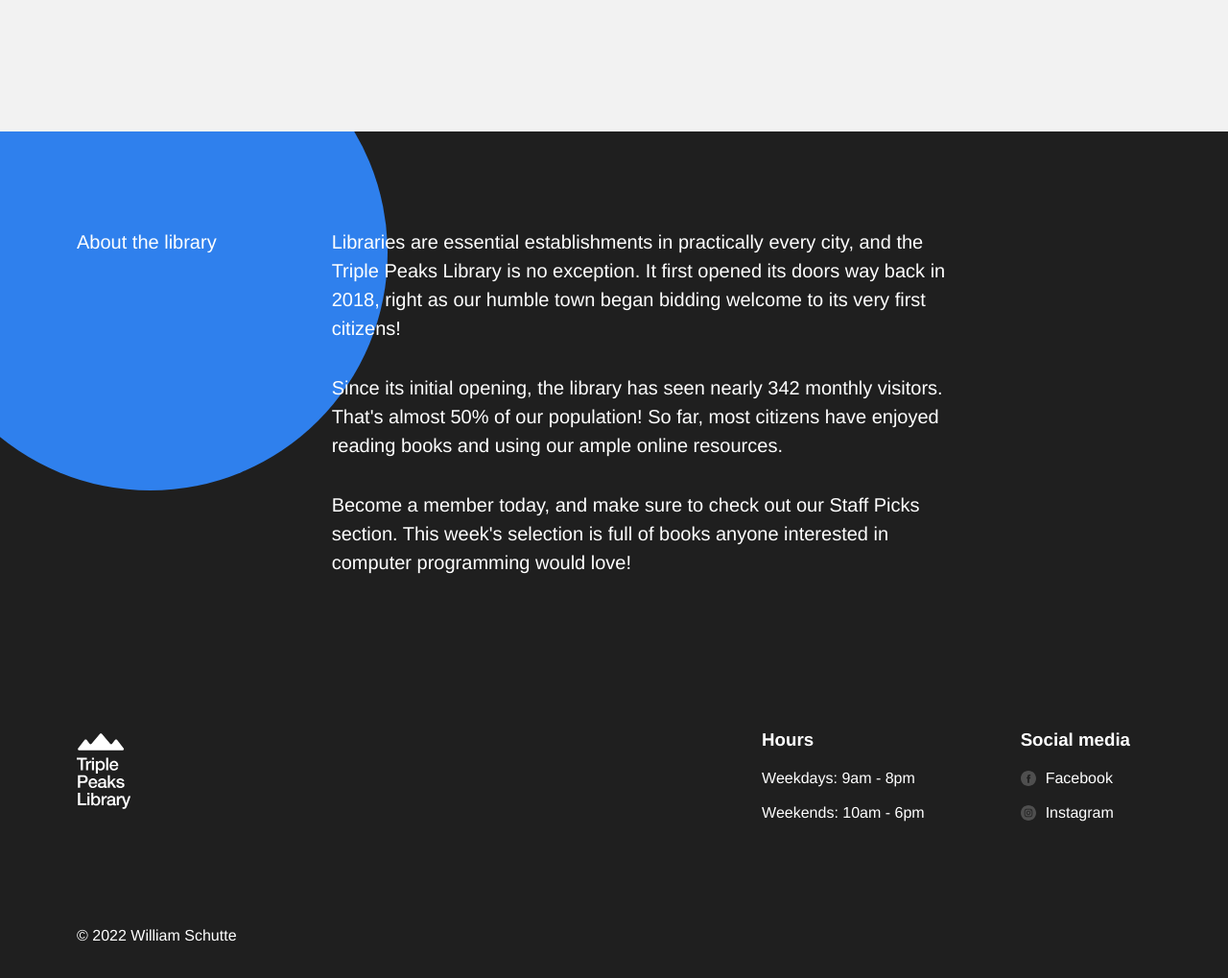
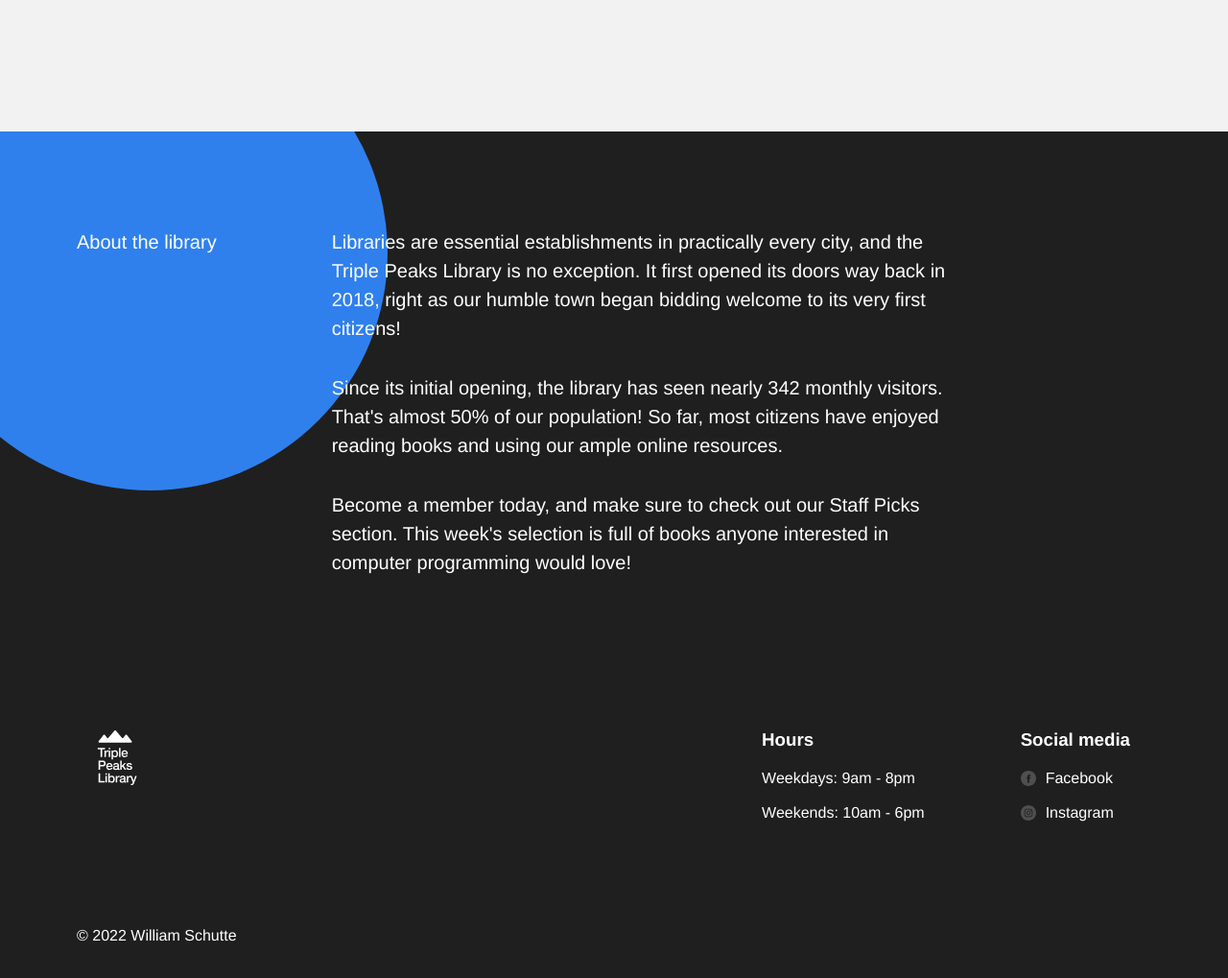
Before and after one commit to Tedlesser/se_project_library, a plain HTML site: page index.html in a window 1280 px wide. Shown: the part 3305-4324 px from the top of the page at 96% size. Drawn offline with Linux system fonts and the light colour scheme.

Commit message:
style.css update

```diff
--- a/styles/style.css
+++ b/styles/style.css
@@ -430,8 +430,8 @@
 }
 
 .footer__logo {
-  height: 85px;
-  width: 57px;
+  height: 57px;
+  width: 85px;
 }
 
 .footer__list {
```
